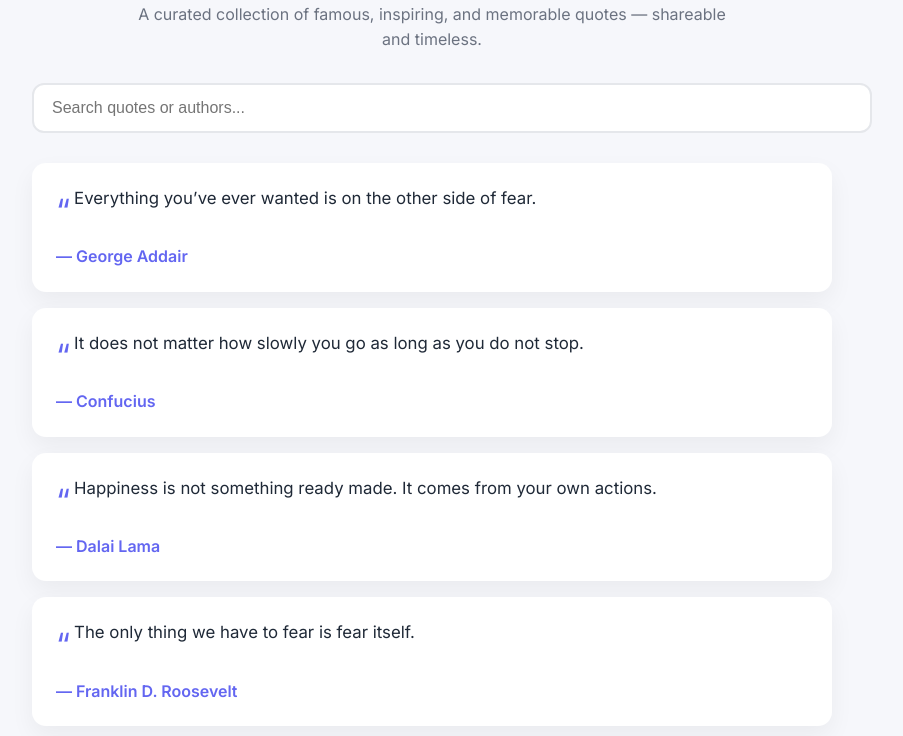
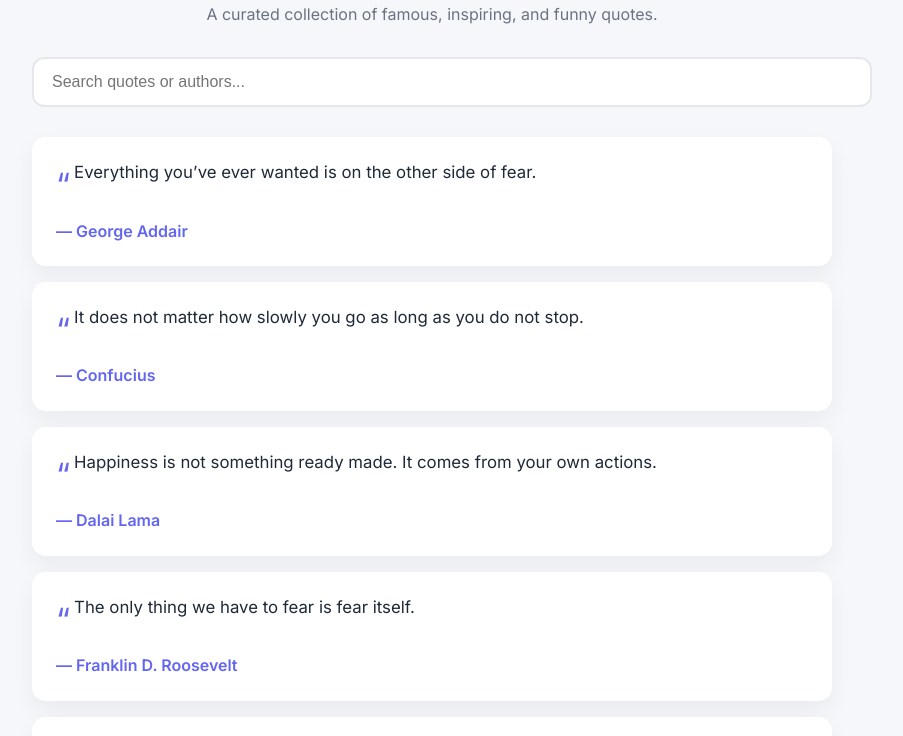
Before and after one commit to quotemaster000/quotemaster000.github.io, a plain HTML site: page index.html in a window 1280 px wide. Shown: the part 159-895 px from the top of the page, without its empty margins (208-1111 px from the left). Drawn offline with Linux system fonts and the light colour scheme.

Commit message:
Update index.html

```diff
--- a/index.html
+++ b/index.html
@@ -141,7 +141,7 @@
 
 <header>
     <h1>QuoteMaster</h1>
-    <p>A curated collection of famous, inspiring, and memorable quotes — shareable and timeless.</p>
+    <p>A curated collection of famous, inspiring, and funny quotes.</p>
 </header>
 
 <main>
```
